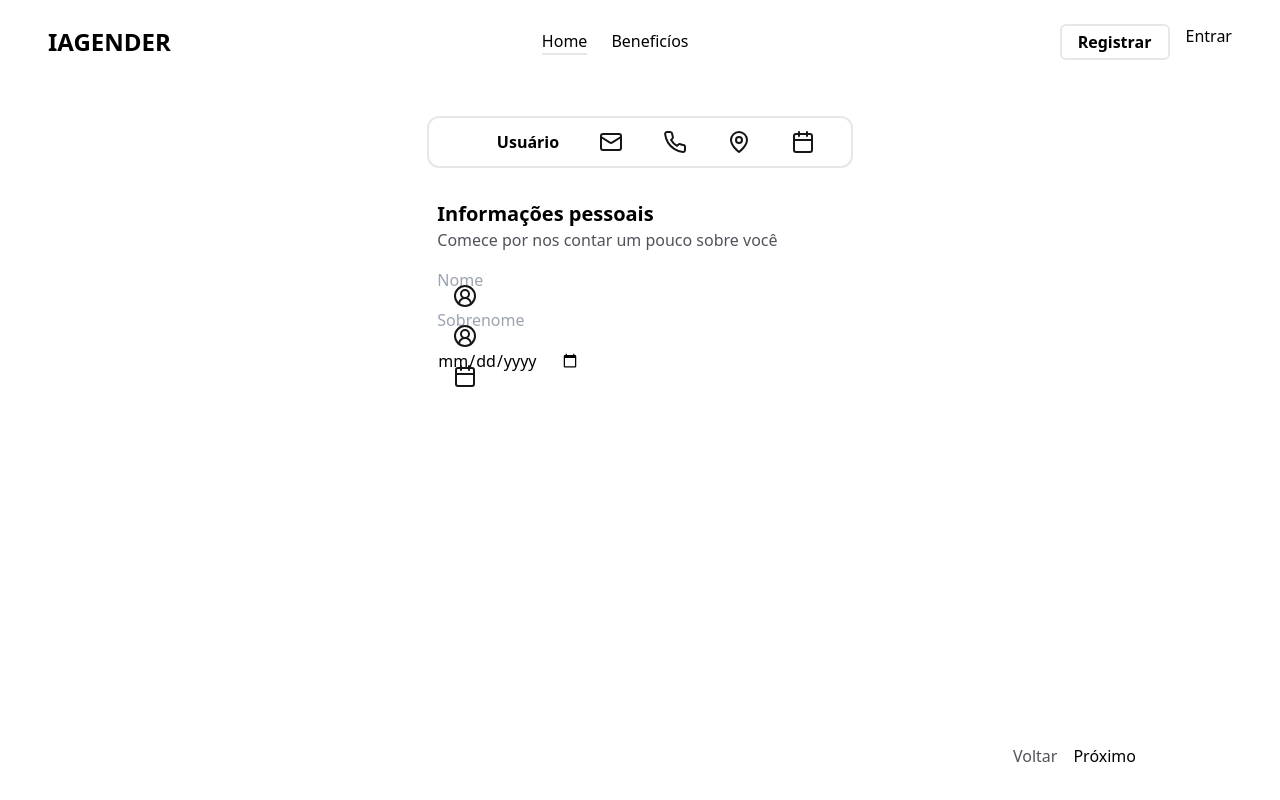
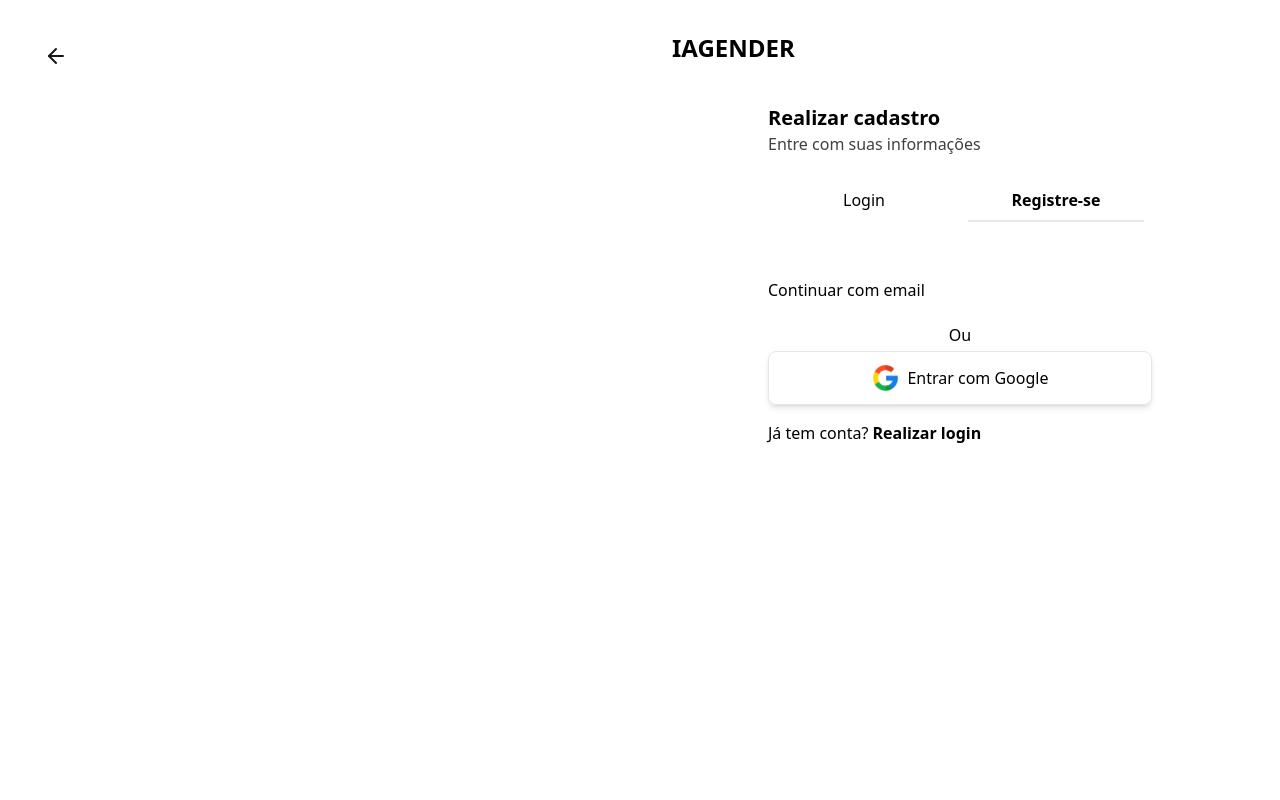
Before and after one commit to IgoorOliveira/iagender, a Django app: page /register/ in a window 1280 px wide. Run offline with Django 4.2, Linux system fonts and the light colour scheme; some libraries are stand-ins or nearby versions.

Commit message:
feat: add registration and login pages

```diff
--- a/home/templates/auth.html
+++ b/home/templates/auth.html
@@ -6,7 +6,7 @@
     <main class="flex-1 p-8 flex flex-col items-center gap-8">
         <div class="w-full flex justify-center">
 
-            <div class="w-[35%] px-6 py-3 rounded-xl flex justify-center items-center gap-10 border-2">
+            <div class="w-2/3 px-6 py-3 rounded-xl flex justify-center items-center gap-28 border-2">
                 <div class="flex gap-2 items-center active-bar">
                     <svg xmlns="http://www.w3.org/2000/svg"
                         width="24"
@@ -114,11 +114,17 @@
                 </div>
             </form>
         </div>
-        <div class="mt-auto w-full flex justify-end items-center gap-4 px-28">
+        <div class="mt-auto w-full flex justify-end items-center gap-6 px-28">
             <button class="text-zinc-600 back-button">Voltar</button>
-            <button class="button-primary next-button">
+            <button class="flex justify-center button-primary next-button">
                 Próximo
             </button>
+            <button class="button-spin hidden">
+                <div class="flex justify-center button-primary">
+                    <div class="aspect-1 h-6 border-2 rounded-full border-white border-r-transparent animate-spin"></div>
+                </div>
+            </button>
+
 
         </div>
     </main>
--- a/home/templates/header.html
+++ b/home/templates/header.html
@@ -11,6 +11,6 @@
     <nav class="flex gap-4">
 
         <a class="w-[110px] border-2 border-primary py-1 rounded-md text-primary font-semibold text-center" href="{{'register/'}}">Registrar</a>
-        <a href="" class="button-primary">Entrar</a>
+        <a href="{{'login/'}}" class="button-primary">Entrar</a>
     </nav>
 </header>
--- a/home/templates/index.html
+++ b/home/templates/index.html
@@ -15,8 +15,9 @@
             <button class="px-12 text-lg w-fit bg-primary py-4 rounded-md text-white font-semibold">
                 Conhecer agora
             </button>
-            <a class="absolute w-full text-center left-0 bottom-5 animate-bounce" href="">
+            <a class="absolute flex flex-col items-center w-full left-0 bottom-5 animate-bounce" href="">
                 Conheça a plataforma
+                {% include 'svg/chevron-down.html' %}
             </a>
         </div>
 
--- /dev/null
+++ b/home/templates/signup.html
@@ -0,0 +1,54 @@
+{% extends 'base.html' %} {% load static %} {% block content %}
+<body class="flex min-h-screen">
+  <div class="p-4 w-1/2">
+    <div class="relative flex justify-center items-center rounded-lg bg-primary h-full p-4">
+
+      <div class="absolute flex justify-center items-center left-[20px] top-[20px] p-2 rounded-lg bg-white">
+        <a class="hover:rotate-45 duration-300" href="{% url 'index' %}">
+          {% include 'svg/arrow-left.html' %}
+        </a>
+      </div>
+    </div>
+  </div>
+  <div class="flex flex-col gap-10 items-center w-1/2 p-8">
+    <h1 class="w-full text-2xl font-bold">
+      <a href="{{'/'}}"><span class="text-primary">I</span>AGENDER</a>
+    </h1>
+
+    <div class="w-2/3 h-full flex flex-col gap-4">
+      <div class="w-full">
+        <h2 class="font-semibold text-xl">Realizar cadastro</h2>
+        <p class="text-zinc-700">Entre com suas informações</p>
+      </div>
+
+      <div class="p-2 w-full flex justify-center gap-4 ">
+        <a href="{% url 'login' %}" class=" text-center font-extralight p-2 w-1/2">Login</a>
+        <a href="{% url 'register' %}" class="text-center text-primary font-semibold p-2 w-1/2 border-b-2 border-primary">Registre-se</a>
+
+      </div>
+        <a href="{% url 'auth' %}" class="button-primary mt-4 w-full py-4" type="submit">
+        Continuar com email
+        </a>
+      </form>
+      <div class="relative">
+        <p class="h-[1px] w-full bg-black"></p>
+        <p class="absolute bottom-[-16px] w-full text-center p-1 bg-white">
+          Ou
+        </p>
+      </div>
+      <button
+        class="flex justify-center items-center gap-2 rounded-lg shadow-md px-6 py-3 border"
+      >
+        <img class="w-1/12" src="{% static 'assets/google.png' %}" alt="" />
+        Entrar com Google
+      </button>
+      <p>
+        Já tem conta?
+        <a class="font-semibold text-primary" href="{% url 'login' %}">
+          Realizar login
+        </a>
+      </p>
+    </div>
+  </div>
+</body>
+{% endblock content %}
--- /dev/null
+++ b/home/templates/svg/arrow-left.html
@@ -0,0 +1 @@
+<svg xmlns="http://www.w3.org/2000/svg" width="24" height="24" viewBox="0 0 24 24" fill="none" stroke="#171616" stroke-width="2" stroke-linecap="round" stroke-linejoin="round" class="lucide lucide-arrow-left"><path d="m12 19-7-7 7-7"/><path d="M19 12H5"/></svg>
--- /dev/null
+++ b/home/templates/svg/chevron-down.html
@@ -0,0 +1 @@
+<svg xmlns="http://www.w3.org/2000/svg" width="24" height="24" viewBox="0 0 24 24" fill="none" stroke="currentColor" stroke-width="1" stroke-linecap="round" stroke-linejoin="round" class="lucide lucide-chevron-down"><path d="m6 9 6 6 6-6"/></svg>
--- a/home/urls.py
+++ b/home/urls.py
@@ -1,6 +1,8 @@
 from django.urls import path
 from . import views
 urlpatterns = [
-    path("", views.index, name=""),
-    path('register/', views.register, name="register")
+    path("", views.index, name="index"),
+    path('register/', views.register, name="register"),
+    path('login/', views.login, name="login"),
+    path('auth/', views.auth_with_email, name="auth")
 ]
--- a/home/views.py
+++ b/home/views.py
@@ -4,4 +4,10 @@
     return render(request, 'index.html')
 
 def register(request):
-    return render(request, 'auth.html')
+    return render(request, 'signup.html');
+
+def login(request):
+    return render(request, 'signin.html');
+
+def auth_with_email(request):
+    return render(request, 'auth.html');
--- a/static/js/index.js
+++ b/static/js/index.js
@@ -63,10 +63,19 @@
 }
 
 nextButton.addEventListener("click", ()=>{
-    showNextForm();
-    advanceProgressBar()
-    currentFormStep += 1;
-    showStepText();
+    const spinButton = document.querySelector(".button-spin");
+    nextButton.classList.add("hidden");
+    spinButton.classList.remove("hidden");
+    setTimeout(() => {
+        nextButton.classList.remove("hidden");
+        spinButton.classList.add("hidden");
+        showNextForm();
+        advanceProgressBar()
+        currentFormStep += 1;
+        showStepText();
+    }, 500);
+
+
 })
 backButton.addEventListener("click", ()=>{
     if(currentFormStep > 1) {
--- a/theme/static_src/src/styles.css
+++ b/theme/static_src/src/styles.css
@@ -7,7 +7,7 @@
     @apply w-[110px] bg-primary py-2 rounded-md text-white font-semibold text-center;
   }
   .input-with-icon {
-        @apply rounded w-full bg-zinc-50 flex-1 pl-12 py-4 shadow-lg;
+    @apply rounded-lg w-full bg-zinc-50 flex-1 pl-12 py-4 shadow-lg;
   }
   .active-bar {
     @apply rounded-xl bg-zinc-100 border p-3 overflow-x-hidden;
```
Also changed, not shown: home/templates/signin.html (added, +75 -0 lines), static/assets/google.png (added), static/assets/login.png (added), static/assets/logo.png (added), static/assets/mockup.png (added). Lines whose indentation alone changed are shown as unchanged.
